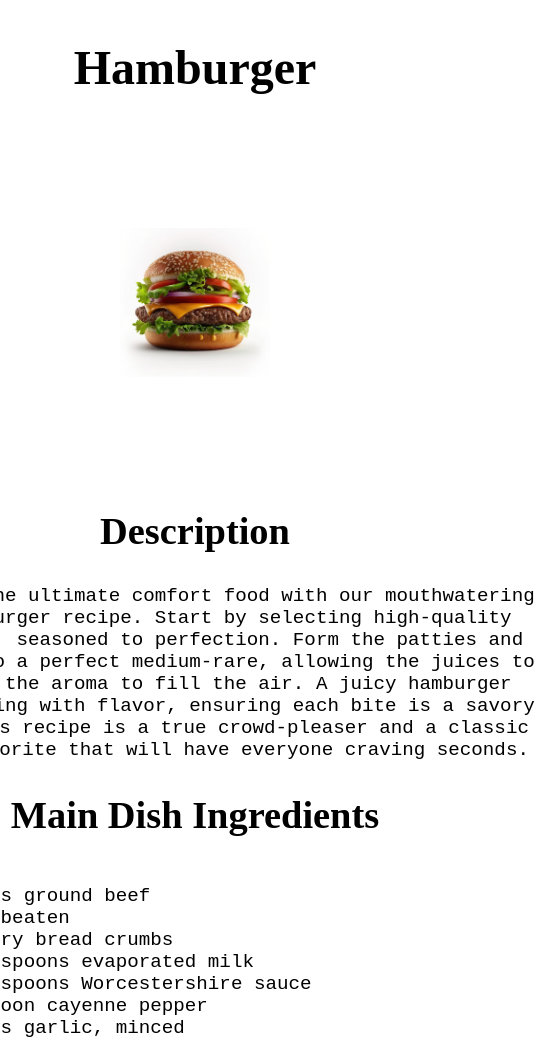
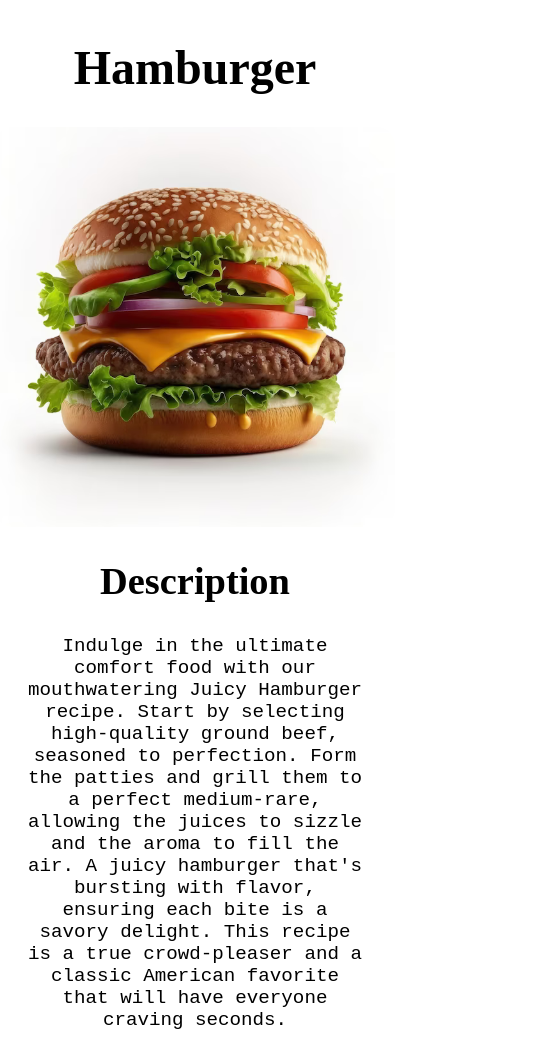
Before and after one commit to Rthuro/odin-recipes, a plain HTML site: page recipes/Hamburger.html in a window 390 px wide. Shown: the top 1060 px of the page, 545 px wide, since content can reach past the window. Drawn offline with Linux system fonts and the light colour scheme.

Commit message:
Refine responsiveness in style.html and recipe/style.css

```diff
--- a/recipes/style.css
+++ b/recipes/style.css
@@ -3,11 +3,16 @@ body{
   flex-direction: column;
   justify-content: center;
   align-items: center;
+  padding: 0 20px;
 }
 p{
   margin:0;
   text-align: center;
-  width:700px;
+  min-width: 150px;
+  max-width:700px ;
+}
+h1,h2,h3{
+  text-align: center;
 }
 h1{
   font-size: 3rem;
@@ -20,22 +25,26 @@ h3{
 
 }
 li,p{
-  font-size: 1.2rem;
+  font-size:1.2rem;
   font-family: 'Courier New';
+  word-break:normal;
 }
 ul{
   padding:0;
 }
 li{
-  width:550px;
+  min-width: 150px;
+  max-width:700px ;
+  margin: 0 20px;
 }
 img{
-  width: 40%;
-  height:350px;
-  border-radius: 15px;
+  width: 80%;
+  height:400px;
+  border-radius: 20px;
   object-fit: cover;
 }
 
 .hamburger{
+  width:auto;
   object-fit: contain;
 }
```
Also changed, not shown: style.css (+14 -0 lines).
